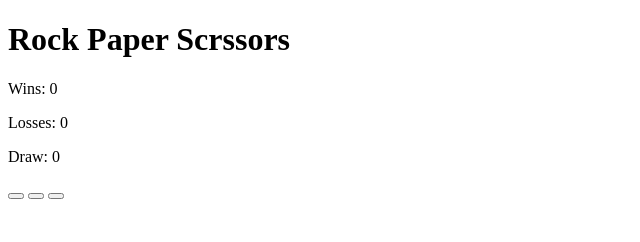
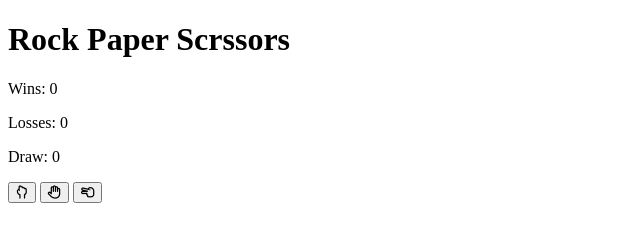
Before and after one commit to grgmausham/PP2, a plain HTML site: page index.html in a window 1280 px wide. Shown: the whole page, without its empty margins (0-640 px from the left). Drawn offline with Linux system fonts and the light colour scheme.

Commit message:
adding font awesome icon for each playeable choices

```diff
--- a/index.html
+++ b/index.html
@@ -15,9 +15,9 @@
             <p>Draw: <span id="draw">0</span></p>
         </div>
         <div id="player">
-            <button class="choice" data-choice="rock"></button>
-            <button class="choice" data-choice="paper"></button>
-            <button class="choice" data-choice="scissor"></button>
+            <button class="choice" data-choice="rock"><i class="fa-regular fa-hand-back-fist"></i></button>
+            <button class="choice" data-choice="paper"><i class="fa-regular fa-hand"></i></button>
+            <button class="choice" data-choice="scissor"><i class="fa-regular fa-hand-scissors"></i></button>
         </div>
     </div>
     <!--Font awesome icon-->
```
